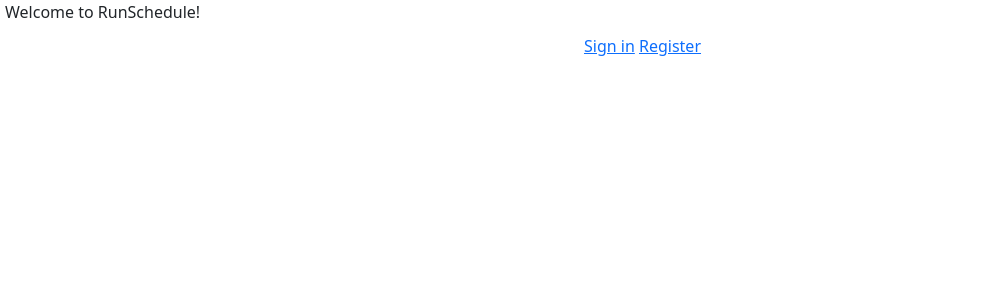
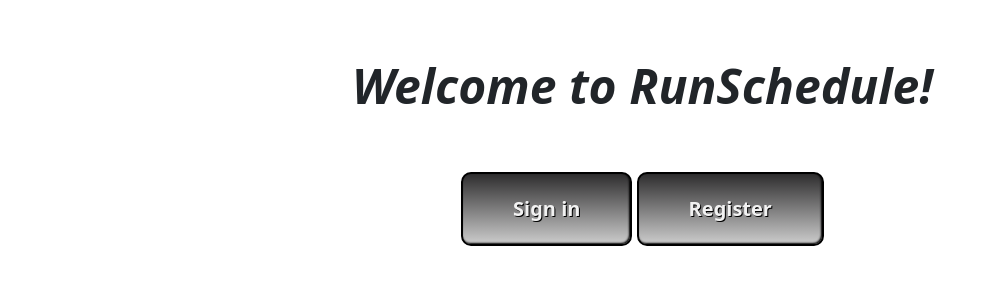
Before and after one commit to Gribek/RunSchedule, a Django app: page /runapp/ in a window 1280 px wide. Shown: the top 300 px of the page, without its empty margins (0-993 px from the left). Run offline with Django 3.2, Linux system fonts and the light colour scheme.

Commit message:
Add css styling for landing page template

```diff
--- a/runapp/static/runapp/style.css
+++ b/runapp/static/runapp/style.css
@@ -119,4 +119,32 @@ body {
 #training-container form a {
   font-style: normal; }
 
+.landing-button {
+  box-shadow: inset -1px -1px 2px 0px black;
+  background: linear-gradient(to bottom, #302f30 1%, #cccccc 100%);
+  border-radius: 10px;
+  border: 2px solid black;
+  display: inline-block;
+  color: #f2f2f2;
+  font-size: 20px;
+  font-weight: bold;
+  padding: 20px 50px;
+  text-decoration: none;
+  text-shadow: 1px 1px 0 black; }
+
+.landing-button:hover {
+  background: linear-gradient(to bottom, #cccccc 1%, #302f30 100%);
+  color: #c4c4c4; }
+
+.landing-button:active {
+  position: relative;
+  top: 1px; }
+
+.landing-welcome {
+  text-align: center;
+  font-style: italic;
+  font-weight: bold;
+  font-size: 3rem;
+  margin: 50px; }
+
 /*# sourceMappingURL=style.css.map */
--- a/runapp/static/runapp/style.scss
+++ b/runapp/static/runapp/style.scss
@@ -151,3 +151,36 @@ body {
 #training-container form a {
     font-style: normal;
 }
+
+$landing_btn_color_1: #cccccc;
+$landing_btn_color_2: #302f30;
+
+.landing-button {
+	box-shadow:inset -1px -1px 2px 0px black;
+    background: linear-gradient(to bottom, $landing_btn_color_2 1%, $landing_btn_color_1 100%);
+    border-radius:10px;
+	border:2px solid black;
+	display:inline-block;
+	color:#f2f2f2;
+	font-size:20px;
+	font-weight:bold;
+	padding:20px 50px;
+	text-decoration:none;
+	text-shadow:1px 1px 0 black;
+}
+.landing-button:hover {
+    background: linear-gradient(to bottom, $landing_btn_color_1 1%, $landing_btn_color_2 100%);
+    color: #c4c4c4;
+}
+.landing-button:active {
+	position:relative;
+	top:1px;
+}
+
+.landing-welcome {
+    text-align: center;
+    font-style: italic;
+    font-weight: bold;
+    font-size: 3rem;
+    margin: 50px;
+}
```
